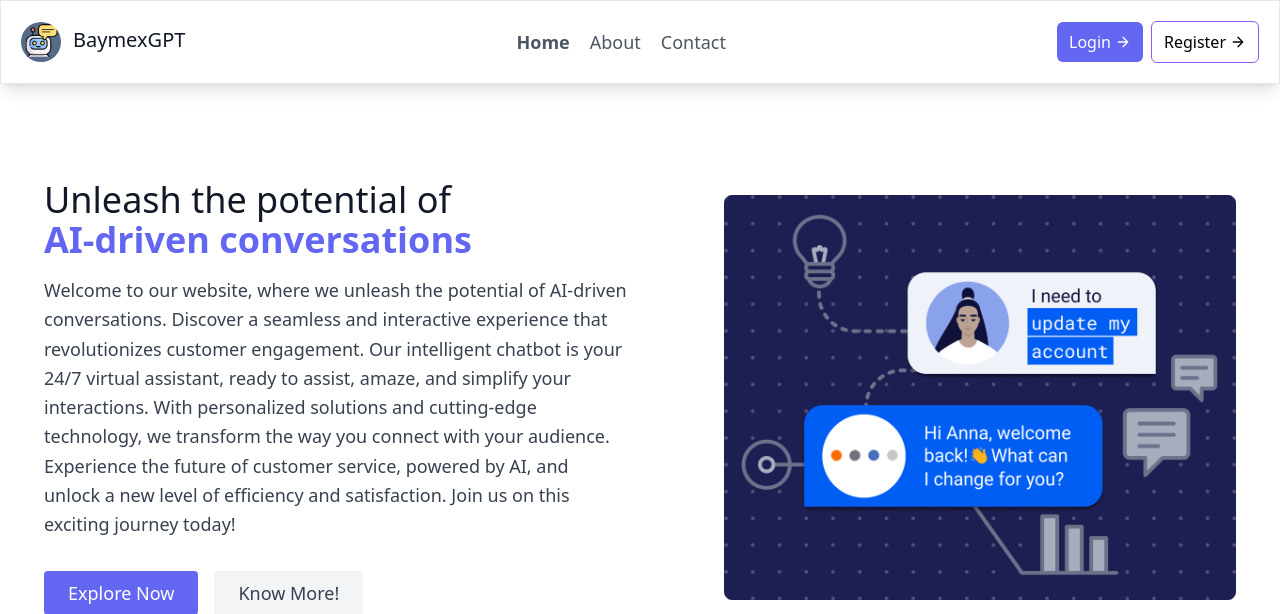
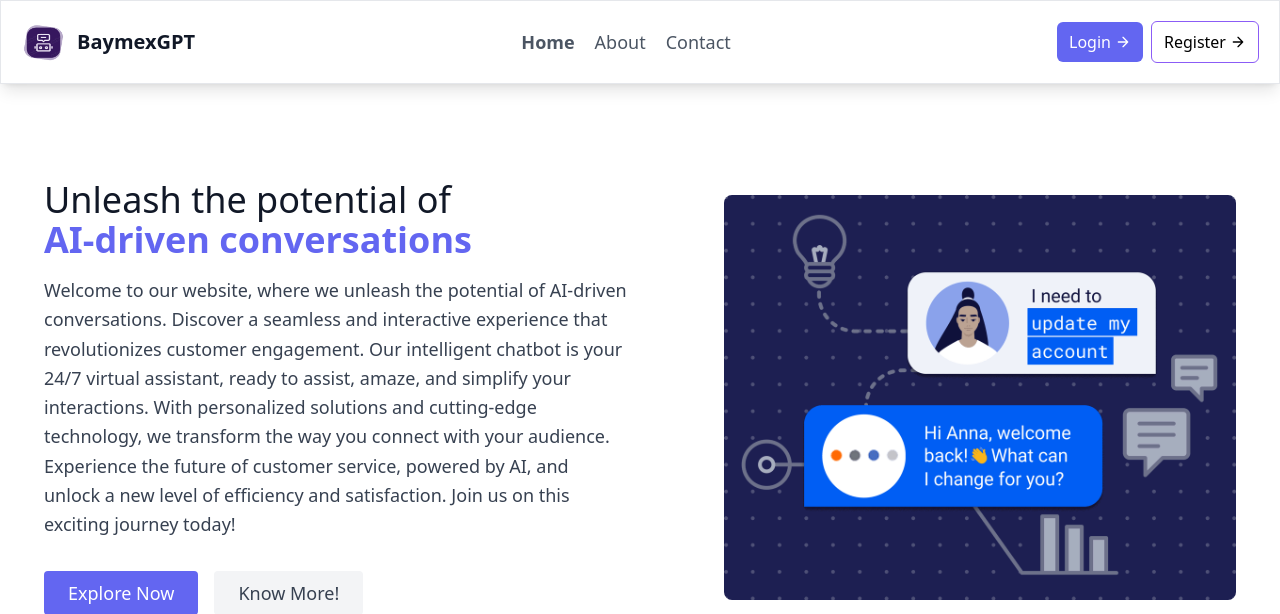
Before and after one commit to SP85691/BaymexGPT_Flask_App, a Flask app: page / in a window 1280 px wide. Shown: the top 614 px of the page. Run offline with Flask 3, Linux system fonts and the light colour scheme; style sheets or scripts are compiled from the project's sources; some libraries are stand-ins or nearby versions.

Commit message:
Last Updation!

````diff
--- a/app/blueprints/main.py
+++ b/app/blueprints/main.py
@@ -74,7 +74,7 @@ def chat_response():
         # find the same question in DB
         chat = Chat.query.filter_by(question=msg).first()
         if chat:
-            return chat.answer, convert_text_to_speech(chat.answer, voice='en-us', speed=150)
+            return chat.answer
 
         else:
             input = msg
@@ -83,7 +83,6 @@ def chat_response():
             db.session.add(new_chat)
             db.session.commit()
             answer = response
-            convert_text_to_speech(answer, voice='en-us', speed=150)
             return openai_prompt(input)
 
 @main.route('/text_to_image')
@@ -130,7 +129,7 @@ def index_post():
         name = contactDet['name']
         email = contactDet['email']
         message = contactDet['message']
-        prompt = f"Now, Make the mail when a user - {name} has some query regarding {message}, while he or she is getting some issues while using the Website. Now We need to provide him or her assurance that Don't worry we'll fix your problem in 2-3 working days. write in simple to understand and short to read. the sender's name is BaymexGPT BOT"
+        prompt = f"Write a mail when a user - {name} has some query regarding {message}, while he or she is getting some issues while using the Website. Now We need to provide him or her assurance that Don't worry we'll fix your problem in 2-3 working days. write in simple to understand and short to read. the sender's name is BaymexGPT BOT. Some other details of our websites are: This Website works on two things first [generate images] and second is [chatbot facility]. Right it is free of cost. Application name - BaymexGPT. Owner Name - Surya Pratap"
         response = openai_prompt(prompt)
         query_mail(name, email, response, message)
 
--- a/app/templates/chat.html
+++ b/app/templates/chat_demo.html
@@ -1,4 +1,6 @@
-{% extends 'base.html' %} {% block title %}
+<!-- NOT IN USED! -->
+
+<!-- {% extends 'base.html' %} {% block title %}
 <title>GPT | Baymex</title>
 {% endblock %} {% block content %} {% include 'header.html' %}
 
@@ -154,4 +156,4 @@
     </div>
 </div>
 <script src="../static/js/chat.js"></script>
-{% endblock %} ```
+{% endblock %} ``` -->
--- a/app/templates/footer.html
+++ b/app/templates/footer.html
@@ -3,8 +3,8 @@
 <footer class="text-gray-400 bg-gray-900 body-font shadow-lg shadow-gray-200">
     <div class="container px-5 py-8 mx-auto flex items-center sm:flex-row flex-col">
         <a href="{{ url_for('main.index') }}" class="flex title-font font-medium items-center text-gray-900 mb-4 md:mb-0">
-            <img class="w-10 h-10 text-white rounded-full"
-                src="{{ url_for('static', filename=('assets/logo.png')) }}" alt="" srcset="">
+            <img class="w-12 h-12 text-white rounded-full"
+                src="{{ url_for('static', filename=('assets/logo_2.png')) }}" alt="" srcset="">
             <span id="logo" class="ml-3 text-xl pb-1 text-gray-50">BaymexGPT</span>
           </a>
       <p class="text-sm text-gray-500 sm:ml-4 sm:pl-4 sm:border-l-2 sm:border-gray-200 sm:py-2 sm:mt-0 mt-4">© 2023 Baymex —
--- a/app/templates/header.html
+++ b/app/templates/header.html
@@ -3,9 +3,9 @@
 <header class="text-gray-600 body-font bg-white shadow-lg border border-b-5">
   <div class="container mx-auto flex flex-wrap p-5 flex-col md:flex-row items-center">
     <a href="{{ url_for('main.index') }}" class="flex title-font font-medium items-center text-gray-900 mb-4 md:mb-0">
-      <img class="w-10 h-10 text-white rounded-full"
-          src="{{ url_for('static', filename=('assets/logo.png')) }}" alt="" srcset="">
-      <span class="ml-3 text-xl pb-1">BaymexGPT</span>
+      <img class="w-11 h-10 text-white rounded-full"
+          src="{{ url_for('static', filename=('assets/logo_2.png')) }}" alt="" srcset="">
+      <span class="ml-3 mt-1 text-xl pb-1 font-semibold">BaymexGPT</span>
     </a>
     <nav class="md:ml-auto md:mr-auto flex flex-wrap items-center text-base justify-center">
       <a href="{{ url_for('main.index') }}" class="mr-5 text-lg active hover:text-gray-900 font-semibold cursor-pointer">Home</a>
````
Also changed, not shown: app/templates/components/chat.html (+3 -5 lines), app/templates/new_chat.html (+5 -3 lines), app/static/assets/logo_1.png (added), app/static/assets/logo_2.png (added), instance/gpt.sqlite3, 1 other file.
